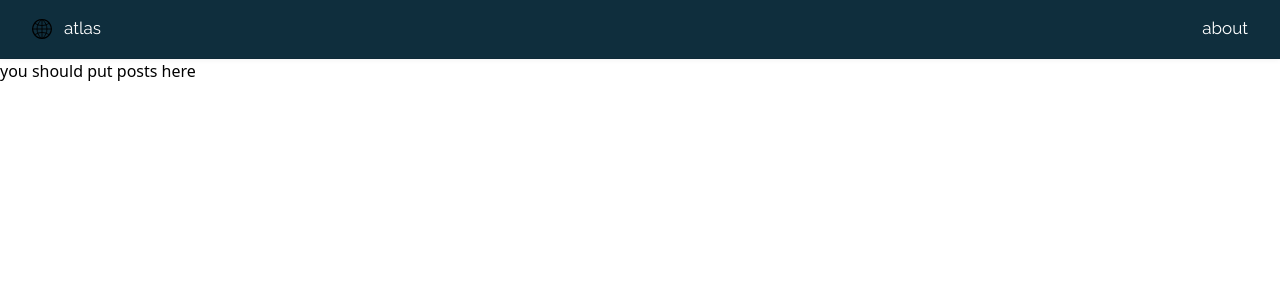
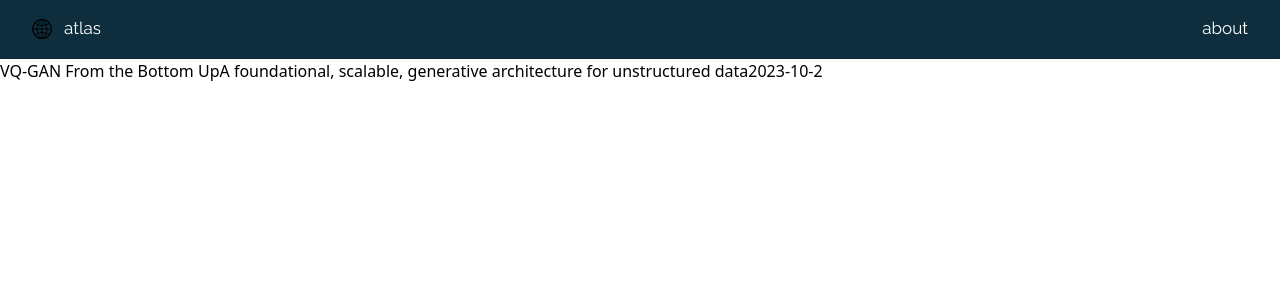
Before and after one commit to devs-atlas/atlas, a Next.js app: page / in a window 1280 px wide. Shown: the top 300 px of the page. Built offline with nearby package versions, Linux system fonts and the light colour scheme.

Commit message:
feat: render posts on home page

```diff
--- a/src/lib/posts.ts
+++ b/src/lib/posts.ts
@@ -1,14 +1,23 @@
-import fs from 'fs'
-import path from 'path'
+import { VQGan, meta } from '~/posts/vqgan'
 
-const postsDirectory = path.join(process.cwd(), 'posts')
+export const postMapping = new Map([
+  [
+    'vqgan',
+    {
+      post: VQGan,
+      meta,
+    },
+  ],
+])
+
+export function getAllPostMeta() {
+  return Array.from(postMapping.keys()).map((id) => ({
+    meta: postMapping.get(id)!.meta,
+  }))
+}
 
 export function getAllPostIds() {
-  const fileNames = fs.readdirSync(postsDirectory)
-
-  return fileNames.map((fileName) => ({
-    params: {
-      id: fileName.replace(/\.tsx$/, ''),
-    },
+  return Array.from(postMapping.keys()).map((id) => ({
+    params: { id },
   }))
 }
--- a/src/pages/index.tsx
+++ b/src/pages/index.tsx
@@ -1,9 +1,29 @@
 import Layout from '~/components/layout'
+
+import { getAllPostMeta } from '~/lib/posts'
+
+type MetaProps = {
+  title: string
+  description: string
+  date: string
+}
+
+function PostMeta({ title, description, date }: MetaProps) {
+  return (
+    <>
+      {title}
+      {description}
+      {date}
+    </>
+  )
+}
 
 export default function Home() {
   return (
     <Layout>
-      <text>you should put posts here</text>
+      {getAllPostMeta().map(({ meta }) => (
+        <PostMeta key={meta.title} {...meta} />
+      ))}
     </Layout>
   )
 }
--- a/src/pages/posts/[id].tsx
+++ b/src/pages/posts/[id].tsx
@@ -1,10 +1,7 @@
 import PostLayout from '~/components/postlayout'
-import { getAllPostIds } from '~/lib/posts'
+import { getAllPostIds, postMapping } from '~/lib/posts'
 
 import _404 from '~/pages/404'
-
-import VQGan from '~/posts/vqgan'
-const postMapping = new Map([['vqgan', VQGan()]])
 
 type PostProps = { id: string }
 
@@ -15,7 +12,7 @@ export default function Post({ id }: PostProps) {
     return <_404 />
   }
 
-  return <PostLayout post={post} />
+  return <PostLayout post={post!.post} />
 }
 
 type StaticProps = { params: { id: string } }
--- a/src/posts/vqgan.tsx
+++ b/src/posts/vqgan.tsx
@@ -1,4 +1,18 @@
-export default function VQGan() {
-  console.log('i have been loaded')
-  return <h1>hello</h1>
+import { garamond } from '~/styles/fonts'
+
+function VQGan() {
+  return (
+    <div className={garamond.className}>
+      text<p>more text</p>
+    </div>
+  )
 }
+
+const meta = {
+  title: 'VQ-GAN From the Bottom Up',
+  description:
+    'A foundational, scalable, generative architecture for unstructured data',
+  date: '2023-10-2',
+}
+
+export { VQGan, meta }
```
